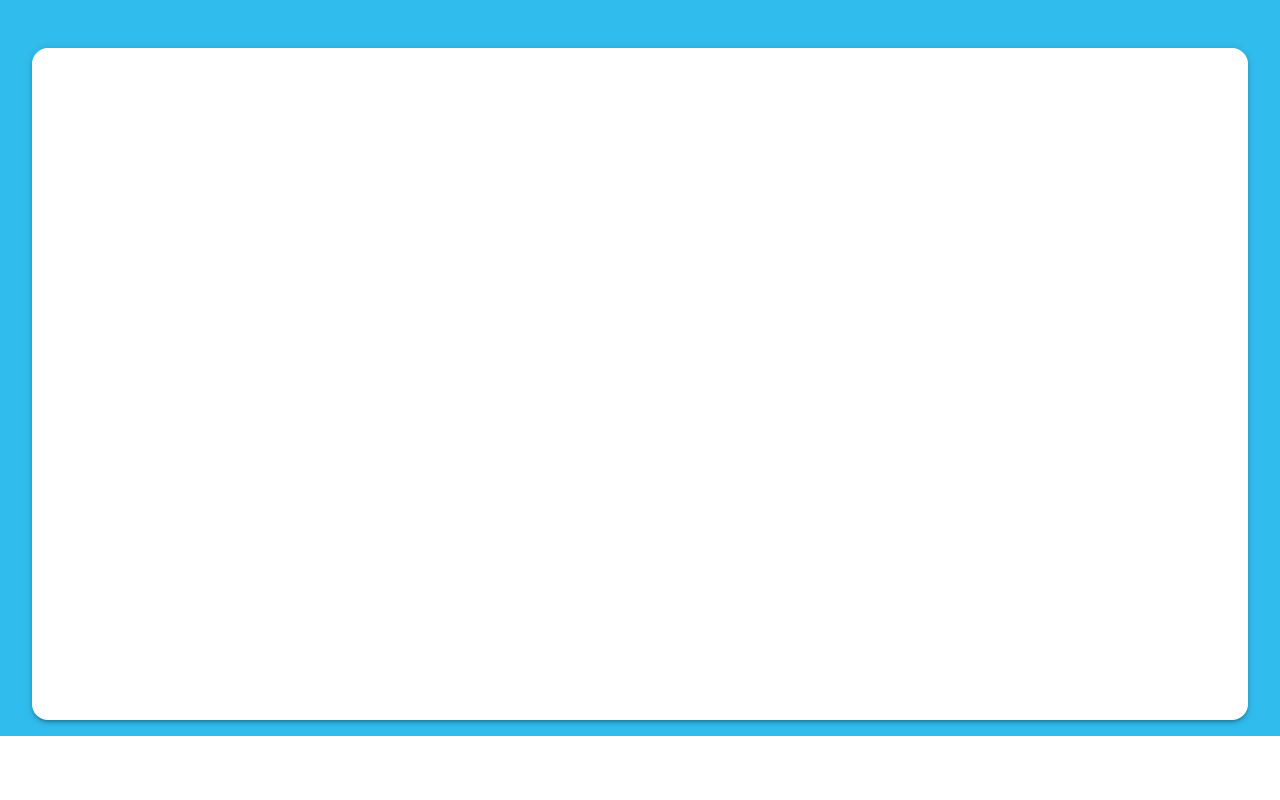
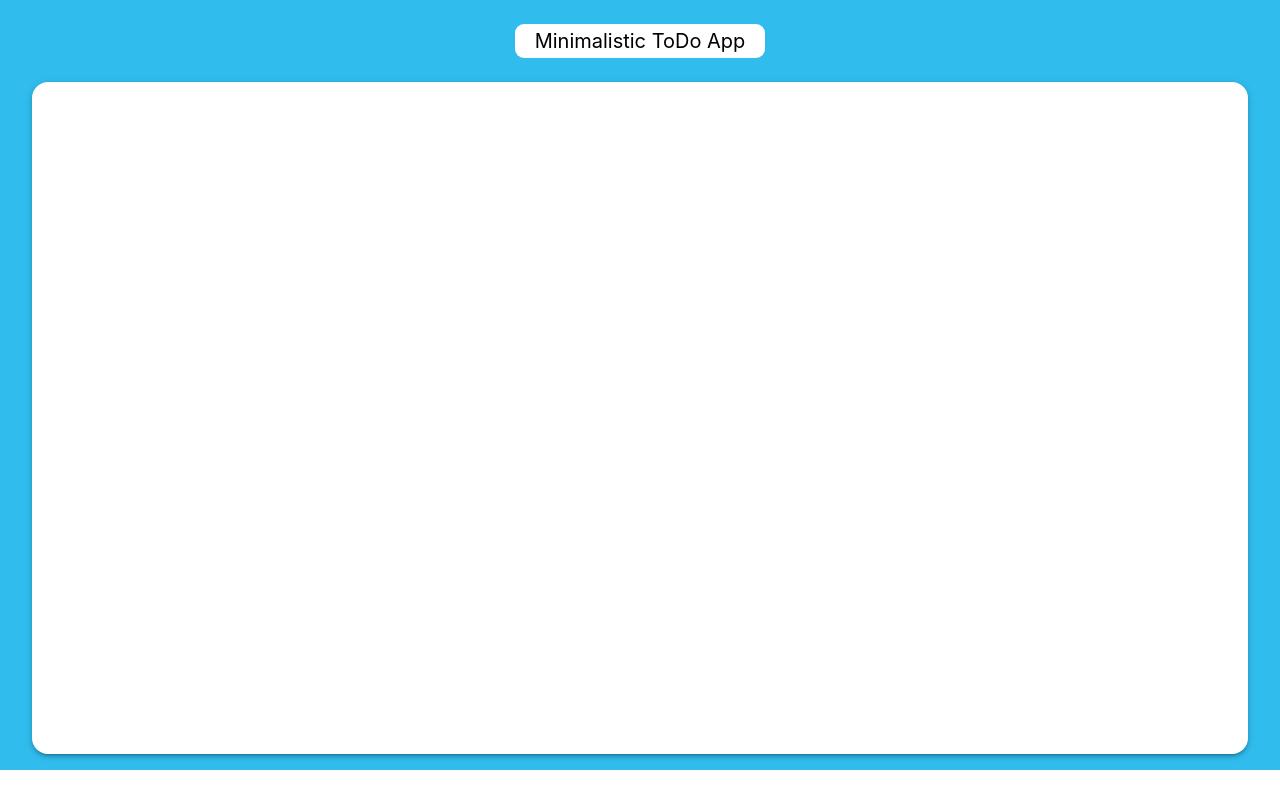
Before and after one commit to AswinAsok/ToDo-App, a React (Create React App) app: page / in a window 1280 px wide. Built offline with nearby package versions, Linux system fonts and the light colour scheme.

Commit message:
Heading added

```diff
--- a/src/App/App.jsx
+++ b/src/App/App.jsx
@@ -1,9 +1,11 @@
 import Background from "../Background/Background";
+import Header from "../Header/Header";
 import "./App.css";
 
 function App() {
   return (
     <div className="App">
+      <Header />
       <Background />
     </div>
   );
--- a/src/Background/Background.jsx
+++ b/src/Background/Background.jsx
@@ -9,7 +9,7 @@ const defaultProps = {
     style: {
       width: "95%",
       height: "40rem",
-      marginTop: "3rem",
+      marginTop: "1.5rem",
       marginBottom: "1rem",
       paddingBottom: "2rem"
     },
--- /dev/null
+++ b/src/Header/Header.css
@@ -0,0 +1,9 @@
+.heading-text{
+    font-size: 20px;
+    text-align: center;
+    justify-content: center;
+}
+
+.header-container{
+    padding-top: 1.5rem;
+}
--- /dev/null
+++ b/src/Header/Header.jsx
@@ -0,0 +1,24 @@
+import React from "react";
+import Box from "@material-ui/core/Box";
+import Grid from "@material-ui/core/Grid";
+import './Header.css'
+
+const defaultProps = {
+  bgcolor: "background.paper",
+  borderColor: "text.primary",
+  style: { width: "15rem", padding: "5px" },
+};
+
+const Header = () => {
+  return (
+    <div className="header-container">
+      <Grid container direction="column" justify="center" alignItems="center">
+        <Box borderRadius={9} {...defaultProps}>
+          <div className="heading-text">Minimalistic ToDo App </div>
+        </Box>
+      </Grid>
+    </div>
+  );
+};
+
+export default Header;
```
